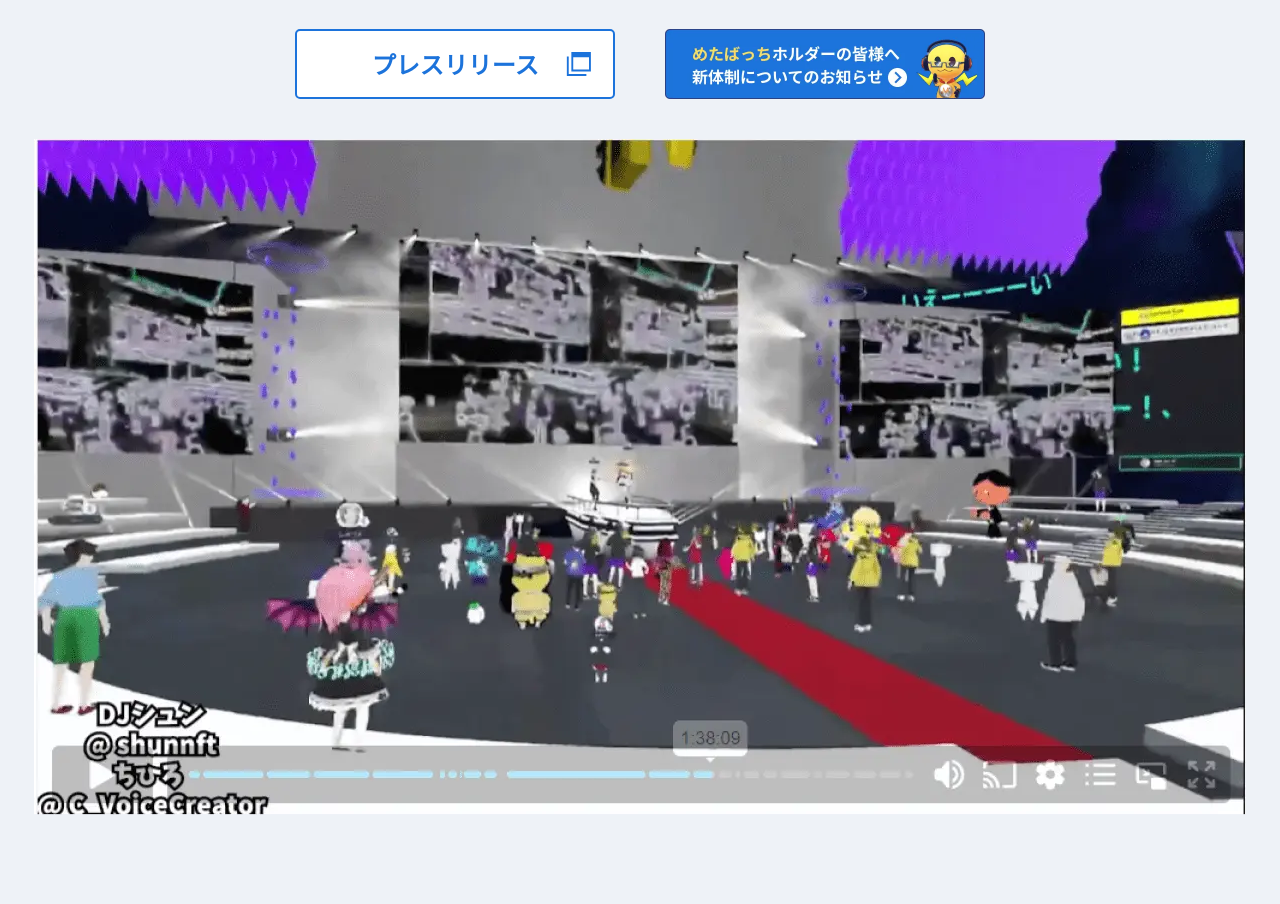
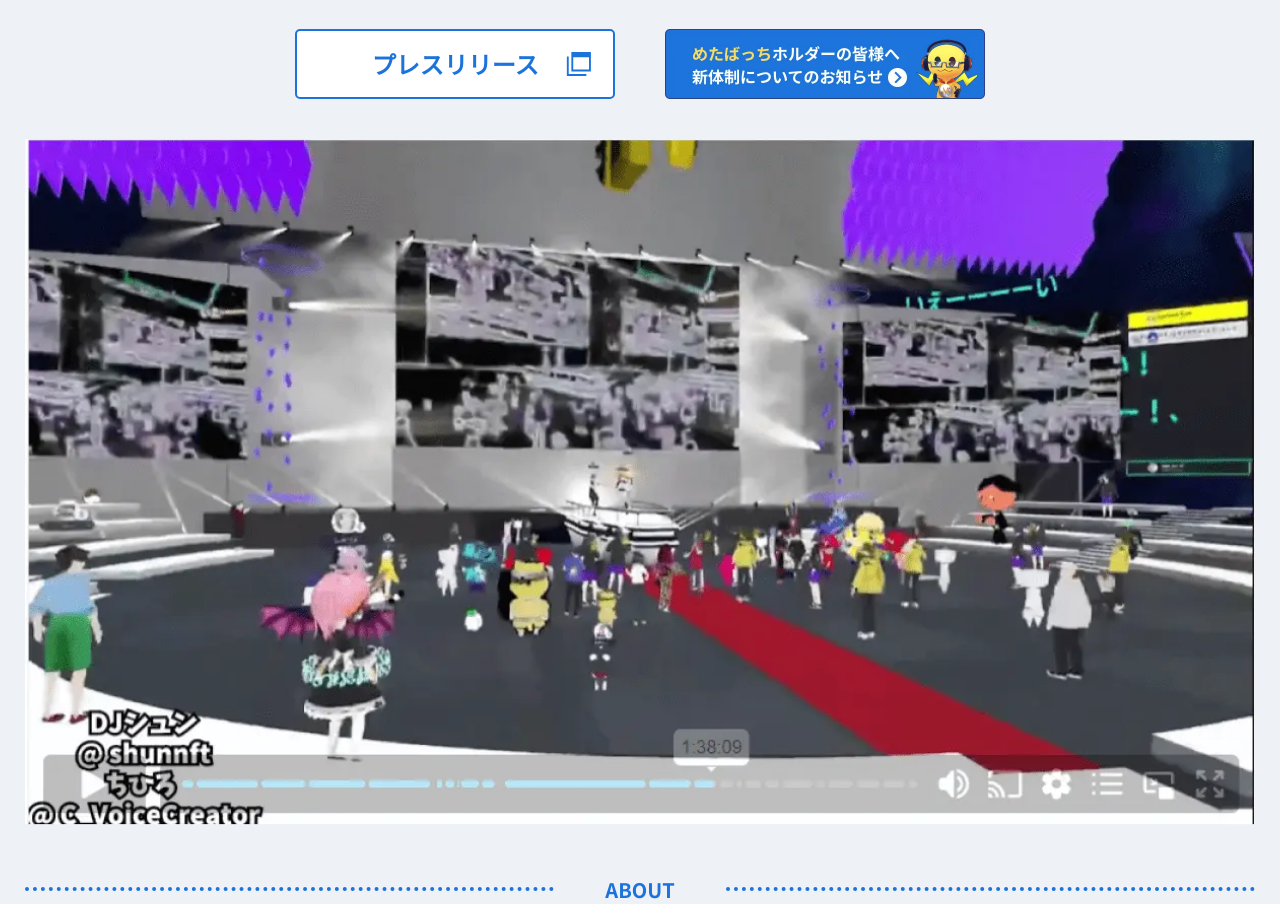
Before and after one commit to nouzoehiroaki/metabach, a Next.js app: page / in a window 1280 px wide. Shown: the part 1260-2164 px from the top of the page. Before the commit the page ends 2082 px from the top, so only its background shows below. Built offline with nearby package versions, Linux system fonts and the light colour scheme.

Commit message:
site h3 design

```diff
--- a/src/pages/index.tsx
+++ b/src/pages/index.tsx
@@ -118,6 +118,13 @@ export default function Home() {
                                 </picture>
                             </button>
                         </React.Fragment>
+                        <section className='about section-margin'>
+                            <div className='site-h3'>
+                                <h3>
+                                    ABOUT
+                                </h3>
+                            </div>
+                        </section>
                     </div>
                 </section>
             </main>
--- a/src/styles/globals.css
+++ b/src/styles/globals.css
@@ -112,6 +112,7 @@ body button.videoThum {
   position: relative;
   transition: 0.4s ease;
   margin: auto;
+  width: 100%;
 }
 body button.videoThum.hidden {
   opacity: 0;
@@ -373,4 +374,32 @@ header .menu-content .header-sns .box {
   opacity: 0;
   transition: opacity 0.5s ease;
 }
+
+.section-margin {
+  margin-top: 50px;
+}
+
+.site-h3 {
+  position: relative;
+  display: flex;
+  justify-content: space-between;
+  align-items: center;
+}
+.site-h3 h3 {
+  font-weight: bold;
+  font-size: 20px;
+  text-align: center;
+  color: #1C73DB;
+  width: 110px;
+}
+.site-h3::before {
+  content: "";
+  border-top: 4px dotted #1C73DB;
+  width: 43%;
+}
+.site-h3::after {
+  content: "";
+  border-top: 4px dotted #1C73DB;
+  width: 43%;
+}
 /*# sourceMappingURL=globals.css.map */
--- a/src/styles/globals.scss
+++ b/src/styles/globals.scss
@@ -110,6 +110,7 @@ body{
             position: relative;
             transition: .4s ease;
             margin: auto;
+            width: 100%;
             &.hidden{
                 opacity: 0;
                 transition: .4s ease;
@@ -373,3 +374,29 @@ header{
         transition: opacity 0.5s ease;
     }
 }
+.section-margin{
+    margin-top: 50px;
+}
+.site-h3{
+    position: relative;
+    display: flex;
+    justify-content: space-between;
+    align-items: center;
+    h3{
+        font-weight: bold;
+        font-size: 20px;
+        text-align: center;
+        color:#1C73DB;
+        width: 110px;
+    }
+    &::before{
+        content:'';
+        border-top: 4px dotted #1C73DB;
+        width: 43%;
+    }
+    &::after{
+        content:'';
+        border-top: 4px dotted #1C73DB;
+        width: 43%;
+    }
+}
```
Also changed, not shown: src/styles/globals.min.css, 2 other files (tests, documents, lock files or other folders).
